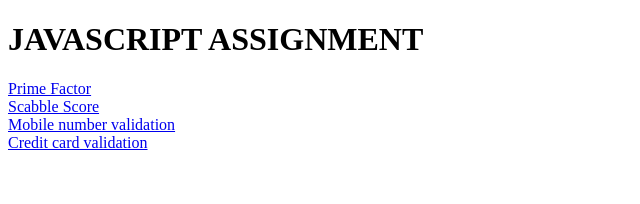
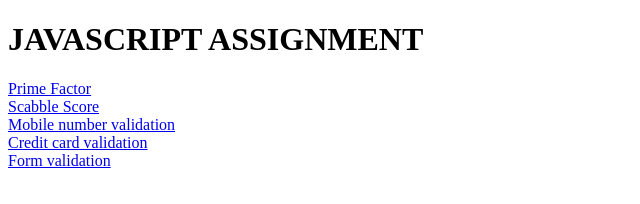
Before and after one commit to Maheshlaxmanjadhav/SangamOne-JavaScript, a plain HTML site: page index.html in a window 1280 px wide. Shown: the whole page, without its empty margins (0-640 px from the left). Drawn offline with Linux system fonts and the light colour scheme.

Commit message:
Update index.html

```diff
--- a/index.html
+++ b/index.html
@@ -12,5 +12,6 @@
     <a href="scab.html">Scabble Score</a><br>
     <a href="mobile.html">Mobile number validation</a><br>
     <a href="credit.html">Credit card validation</a><br>
+    <a href="validate.html">Form validation</a><br>
 </body>
 </html>
```
